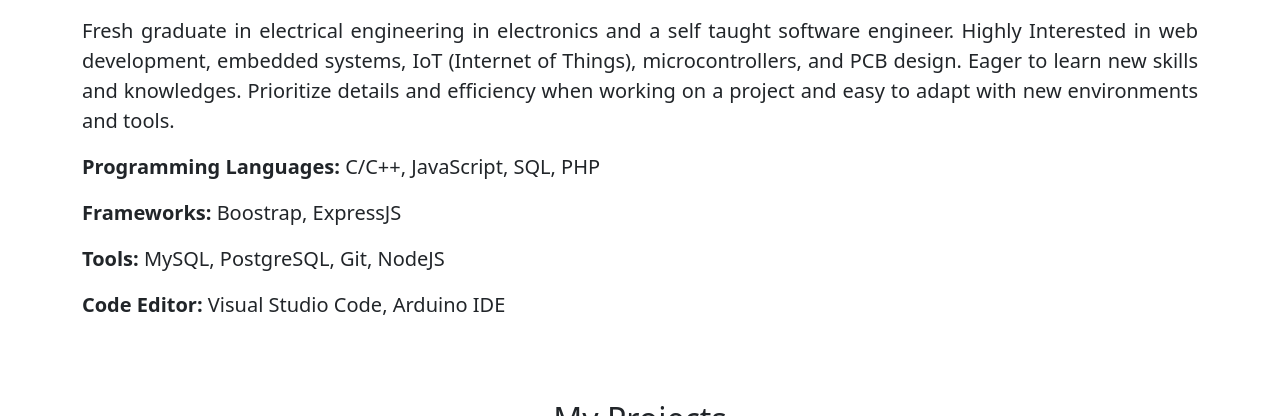
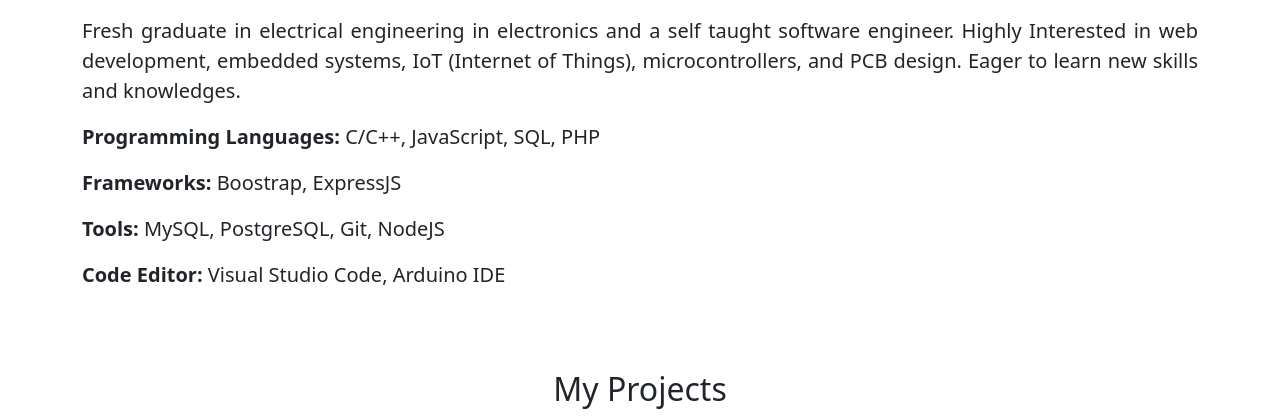
Before and after one commit to junonurakbar/junonurakbar.github.io, a plain HTML site: page index.html in a window 1280 px wide. Shown: the part 684-1100 px from the top of the page. Drawn offline with nearby package versions, Linux system fonts and the light colour scheme.

Commit message:
Update index.html

```diff
--- a/index.html
+++ b/index.html
@@ -77,8 +77,7 @@
         <div class="row justify-content-center fs-5" >
           <div class="col-md-12 about-me">
             <p>
-              Fresh graduate in electrical engineering in electronics and a self taught software engineer. Highly Interested in web development, embedded systems, IoT (Internet of Things), microcontrollers, and PCB design. Eager to learn new skills and knowledges. Prioritize details and efficiency when working on a project and easy
-              to adapt with new environments and tools.
+              Fresh graduate in electrical engineering in electronics and a self taught software engineer. Highly Interested in web development, embedded systems, IoT (Internet of Things), microcontrollers, and PCB design. Eager to learn new skills and knowledges.
             </p>
             <p><b>Programming Languages: </b>C/C++, JavaScript, SQL, PHP</p>
             <p><b>Frameworks: </b> Boostrap, ExpressJS</p>
```
